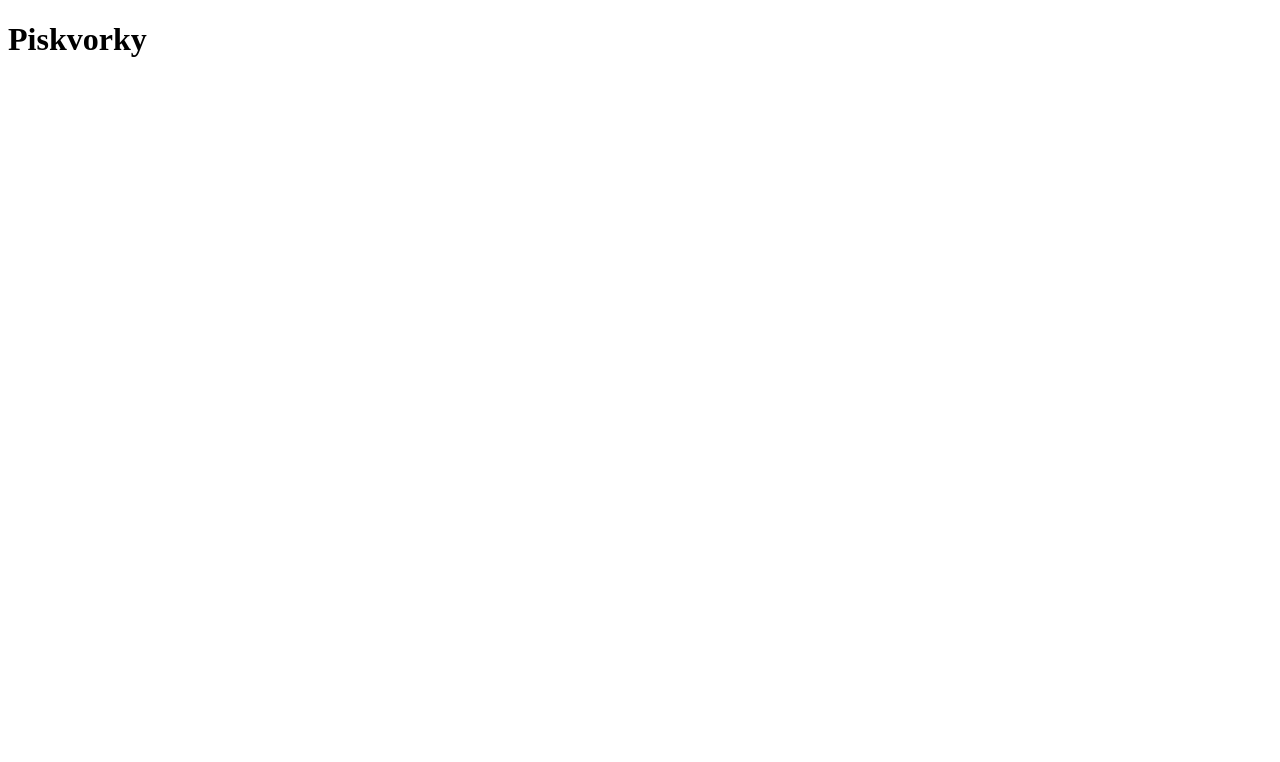
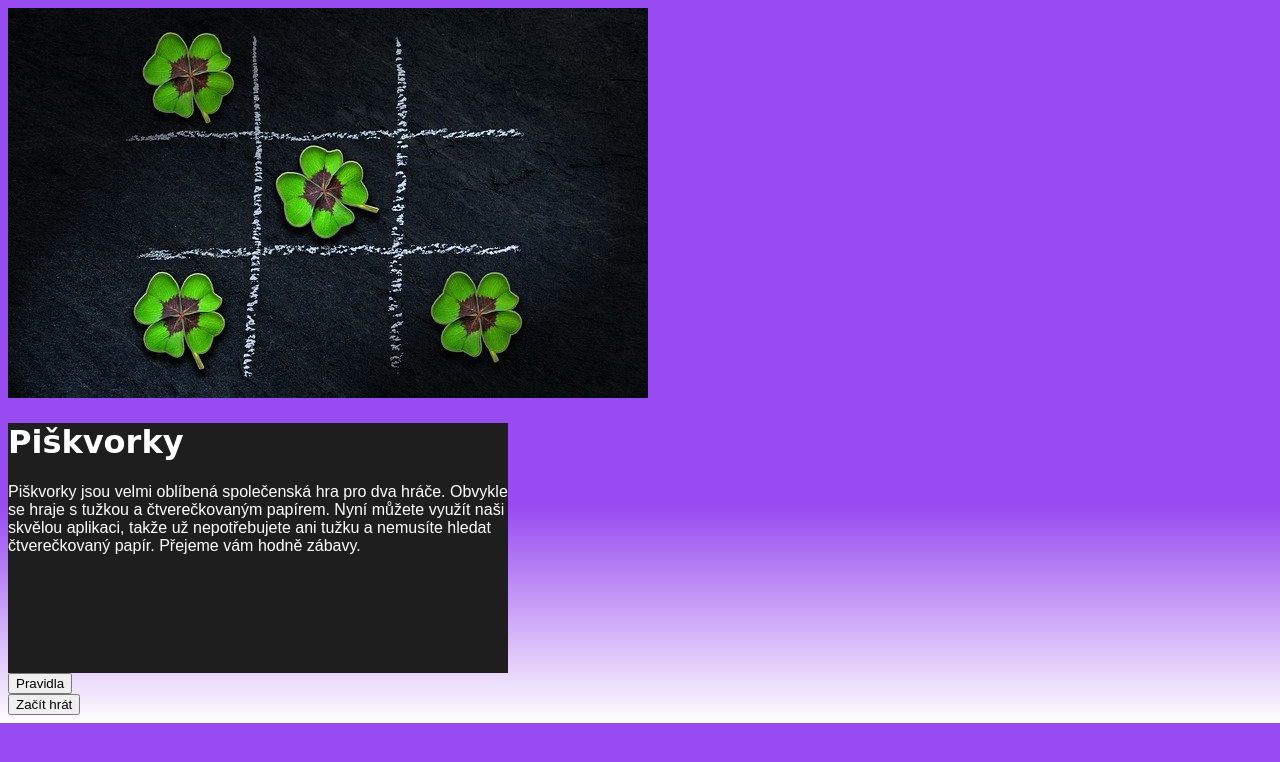
Before and after one commit to Korunk/piskvorky, a plain HTML site: page index.html in a window 1280 px wide. Drawn offline with Linux system fonts and the light colour scheme.

Commit message:
druhá verze

```diff
--- a/index.html
+++ b/index.html
@@ -1,5 +1,5 @@
 <!DOCTYPE html>
-<html lang="en">
+<html lang="cz">
   <head>
     <meta charset="UTF-8" />
     <meta http-equiv="X-UA-Compatible" content="IE=edge" />
@@ -8,6 +8,23 @@
     <link rel="stylesheet" href="styly.css" />
   </head>
   <body>
-    <h1>Piskvorky</h1>
+    <main class="box">
+      <img src="uvodni.jpg" alt="obrázek piškvorky" />
+      <div class="box-color">
+        <h1><strong>Piškvorky</strong></h1>
+        <p>
+          Piškvorky jsou velmi oblíbená společenská hra pro dva hráče. Obvykle
+          se hraje s tužkou a čtverečkovaným papírem. Nyní můžete využít naši
+          skvělou aplikaci, takže už nepotřebujete ani tužku a nemusíte hledat
+          čtverečkovaný papír. Přejeme vám hodně zábavy.
+        </p>
+      </div>
+      <div class="rules">
+        <button>Pravidla <a href="index.html"></a></button>
+      </div>
+      <div class="game">
+        <button>Začít hrát <a href="index.html"></a></button>
+      </div>
+    </main>
   </body>
 </html>
--- a/styly.css
+++ b/styly.css
@@ -0,0 +1,16 @@
+body {
+  background-image: linear-gradient(rgb(152, 75, 240) 70%, white);
+}
+h1 {
+  font-family: 'Lobster', cursive;
+  color: white;
+}
+p {
+  font-family: 'Spline Sans', sans-serif;
+  color: white;
+}
+.box-color {
+  width: 500px;
+  height: 250px;
+  background-color: rgb(31, 30, 30);
+}
```
Also changed, not shown: Lobster/Lobster-Regular.ttf (added), Lobster/OFL.txt (added), 1 other file.
